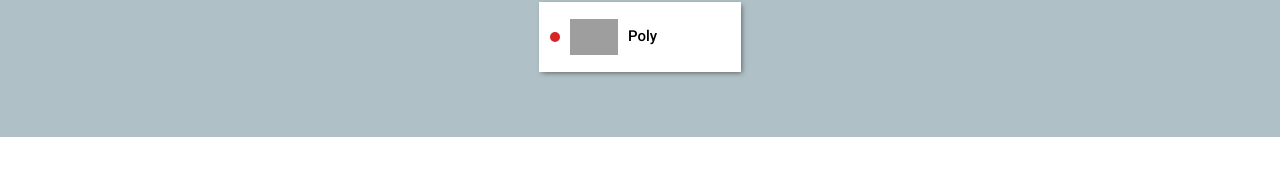
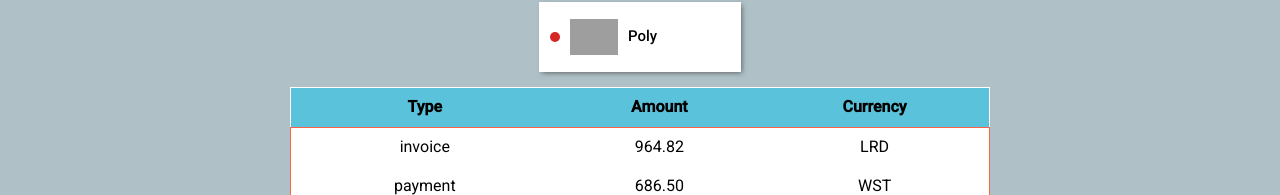
Before and after one commit to ABoklogov/goit-react-hw-01-components, a React (Create React App) app: page / in a window 1280 px wide. Shown: the part 757-952 px from the top of the page. Before the commit the page ends 894 px from the top, so only its background shows below. Built offline with nearby package versions, Linux system fonts and the light colour scheme; grey boxes are pictures that could not be loaded.

Commit message:
добавляет фрагмент транзакций

```diff
--- a/src/App.js
+++ b/src/App.js
@@ -1,10 +1,14 @@
 import s from './App.module.css';
+
 import Profile from './components/Profile/Profile';
+import Statistics from './components/Statistics/Statistics';
+import FriendList from './components/FriendList/FriendList';
+import TransactionHistory from './components/TransactionHistory/TransactionHistory';
+
 import user from './components/Profile/user.json';
-import Statistics from './components/Statistics/Statistics';
 import statisticalData from './components/Statistics/statistical-data.json';
-import FriendList from './components/FriendList/FriendList';
 import friends from './components/FriendList/friends.json';
+import transactions from './components/TransactionHistory/transactions.json';
 
 export default function App() {
   return (
@@ -18,6 +22,7 @@
       />
       <Statistics title="Upload stats" stats={statisticalData} />
       <FriendList friends={friends} />
+      <TransactionHistory items={transactions} />
     </div>
   );
 }
--- /dev/null
+++ b/src/components/TransactionHistory/TransactionHistory.js
@@ -0,0 +1,32 @@
+import s from './TransactionHistory.module.css';
+import PropTypes from 'prop-types';
+
+const TransactionHistory = ({ items }) => {
+  return (
+    <table className={s.transactionHistory}>
+      <thead>
+        <tr>
+          <th>Type</th>
+          <th>Amount</th>
+          <th>Currency</th>
+        </tr>
+      </thead>
+
+      <tbody>
+        {items.map(item => (
+          <tr key={item.id} className={s.tbodyItems}>
+            <td>{item.type}</td>
+            <td>{item.amount}</td>
+            <td>{item.currency}</td>
+          </tr>
+        ))}
+      </tbody>
+    </table>
+  );
+};
+
+TransactionHistory.prototype = {
+  items: PropTypes.array.isRequired,
+};
+
+export default TransactionHistory;
--- /dev/null
+++ b/src/components/TransactionHistory/TransactionHistory.module.css
@@ -0,0 +1,27 @@
+.transactionHistory {
+  min-width: 700px;
+  margin-right: auto;
+  margin-left: auto;
+  background-color: #fff;
+  /* border-spacing: 1px; */
+  border: 1px solid #fff;
+  border-collapse: collapse;
+  border-radius: 4px;
+}
+
+.transactionHistory thead {
+  height: 40px;
+  padding: 10px 0;
+  background-color: rgb(90, 194, 218);
+}
+
+.transactionHistory tbody {
+  border: 1px solid tomato;
+}
+
+.tbodyItems {
+}
+
+.tbodyItems td {
+  padding: 10px 0;
+}
--- /dev/null
+++ b/src/components/TransactionHistory/transactions.json
@@ -0,0 +1,122 @@
+[
+  {
+    "id": "1e0700a2-5183-4291-85cc-2065a036a683",
+    "type": "invoice",
+    "amount": "964.82",
+    "currency": "LRD"
+  },
+  {
+    "id": "a30f821b-4d25-4ff0-abdd-e340b3f0dd2b",
+    "type": "payment",
+    "amount": "686.50",
+    "currency": "WST"
+  },
+  {
+    "id": "44dca67a-8e5a-4798-bf8e-b15efd4e1abd",
+    "type": "invoice",
+    "amount": "828.62",
+    "currency": "UGX"
+  },
+  {
+    "id": "ea8ed3dc-2b68-4a53-905a-53ecb0adef33",
+    "type": "withdrawal",
+    "amount": "527.80",
+    "currency": "ALL"
+  },
+  {
+    "id": "ea76146a-0b00-4b80-bc02-a8c822176712",
+    "type": "withdrawal",
+    "amount": "371.43",
+    "currency": "MUR"
+  },
+  {
+    "id": "63ca02f9-d637-46b5-9237-f3b24425e029",
+    "type": "payment",
+    "amount": "862.44",
+    "currency": "AUD"
+  },
+  {
+    "id": "ed0263e8-59a5-4bf1-87e0-2bb88e53dc34",
+    "type": "withdrawal",
+    "amount": "907.00",
+    "currency": "GEL"
+  },
+  {
+    "id": "6013bad0-750c-4691-8bc2-d8f2b43969c4",
+    "type": "withdrawal",
+    "amount": "352.52",
+    "currency": "UGX"
+  },
+  {
+    "id": "252c7be4-8b06-4fa7-8d42-61fb835b70d5",
+    "type": "payment",
+    "amount": "388.98",
+    "currency": "TOP"
+  },
+  {
+    "id": "4eaab41b-b967-40ac-82ed-85fc66f646f1",
+    "type": "deposit",
+    "amount": "103.10",
+    "currency": "BWP"
+  },
+  {
+    "id": "9648a350-8469-42d5-8bf3-18090de5fe67",
+    "type": "withdrawal",
+    "amount": "322.32",
+    "currency": "MRO"
+  },
+  {
+    "id": "9c5c25fb-1a95-4b2f-8d1f-4c4426d677cc",
+    "type": "invoice",
+    "amount": "14.79",
+    "currency": "PYG"
+  },
+  {
+    "id": "43ef232c-80e9-4d6f-b48a-b22405620de3",
+    "type": "payment",
+    "amount": "904.86",
+    "currency": "CHF"
+  },
+  {
+    "id": "5161682e-e620-4019-ab0a-24ceb10fbd20",
+    "type": "withdrawal",
+    "amount": "307.08",
+    "currency": "NOK"
+  },
+  {
+    "id": "7b119d71-42e6-4c42-a141-6818b07bb9ff",
+    "type": "invoice",
+    "amount": "275.07",
+    "currency": "AWG"
+  },
+  {
+    "id": "a4f65722-65c4-4c28-b1f4-b8ed988bb205",
+    "type": "deposit",
+    "amount": "213.10",
+    "currency": "STD"
+  },
+  {
+    "id": "c6e5784b-0ca3-48d6-86e5-b5128af5a523",
+    "type": "invoice",
+    "amount": "116.11",
+    "currency": "CUP CUC"
+  },
+  {
+    "id": "c9ebed6a-3a02-4b49-ac0d-0534b51f2bfd",
+    "type": "invoice",
+    "amount": "878.67",
+    "currency": "HKD"
+  },
+  {
+    "id": "a4a98b0e-b22c-438b-9f83-de2df52110c8",
+    "type": "invoice",
+    "amount": "725.03",
+    "currency": "UYU UYI"
+  },
+  {
+    "id": "b39bfa7a-0166-4c47-94d6-87d20590f746",
+    "type": "payment",
+    "amount": "405.45",
+    "currency": "MDL"
+  }
+]
```
